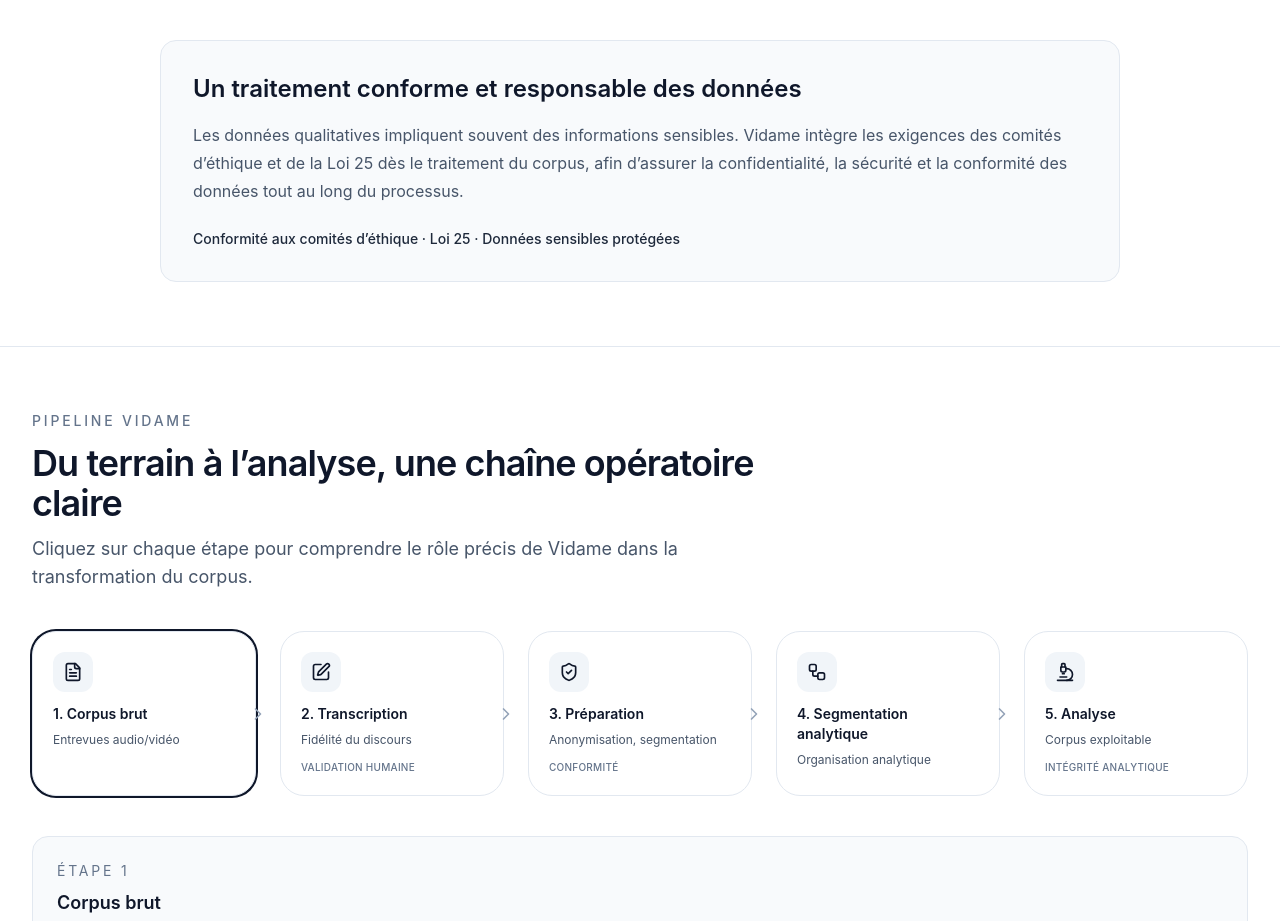
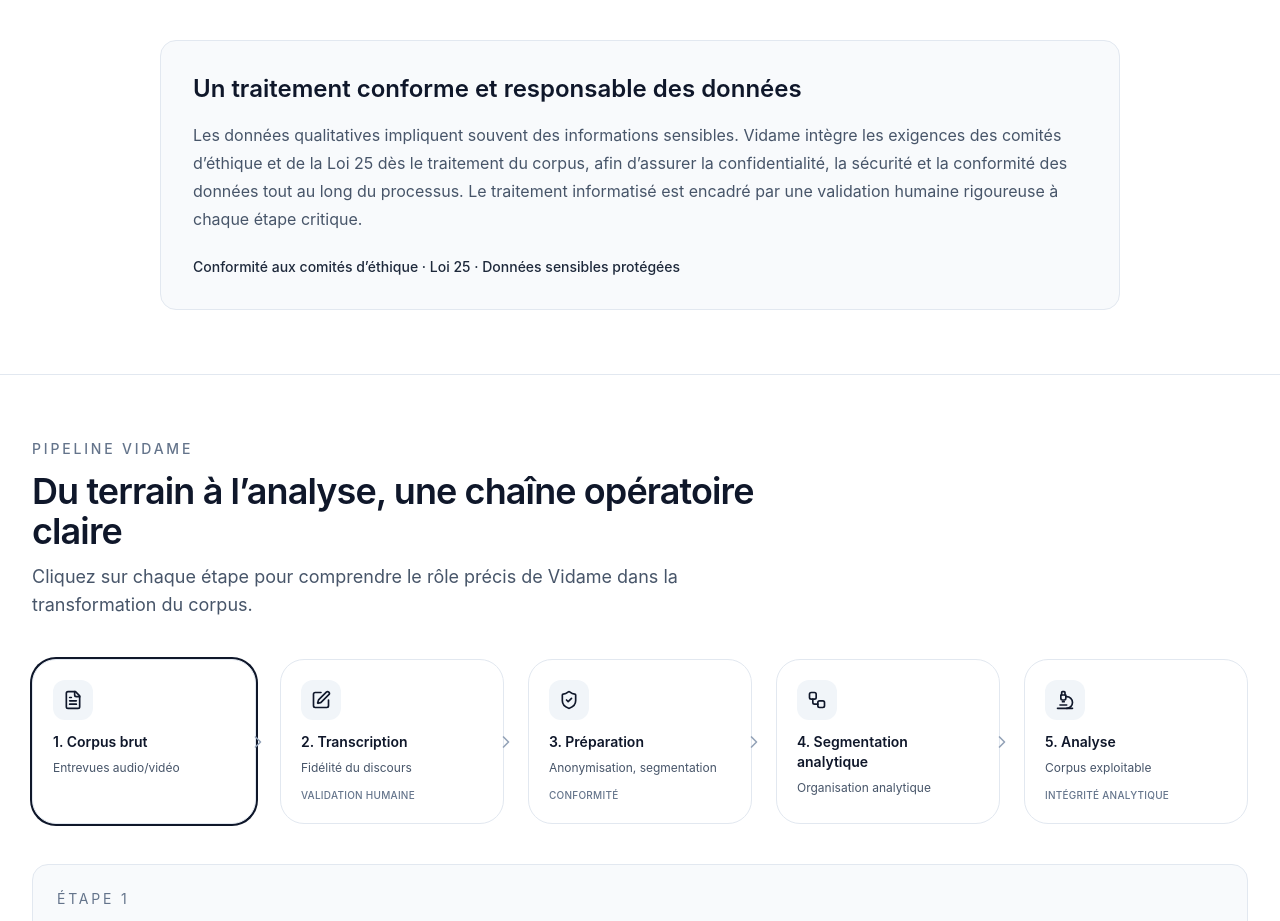
Before and after one commit to momopro21/vidame-recherche, a React (Vite) app: page / in a window 1280 px wide. Shown: the part 1100-2021 px from the top of the page. Built offline with nearby package versions, Linux system fonts and the light colour scheme; the HTML template or start-up script is replaced by a standard one.

Commit message:
Enhance data processing description with validation detail
Added a note about rigorous human validation in data processing.

```diff
--- a/src/App.tsx
+++ b/src/App.tsx
@@ -403,7 +403,7 @@ function Accueil({ setPage }: { setPage: (page: string) => void }) {
     </h2>
 
     <p className="mt-4 text-slate-600 leading-7">
-      Les données qualitatives impliquent souvent des informations sensibles. Vidame intègre les exigences des comités d’éthique et de la Loi 25 dès le traitement du corpus, afin d’assurer la confidentialité, la sécurité et la conformité des données tout au long du processus.
+      Les données qualitatives impliquent souvent des informations sensibles. Vidame intègre les exigences des comités d’éthique et de la Loi 25 dès le traitement du corpus, afin d’assurer la confidentialité, la sécurité et la conformité des données tout au long du processus. Le traitement informatisé est encadré par une validation humaine rigoureuse à chaque étape critique.
     </p>
 
     <div className="mt-6 text-sm font-medium text-slate-800">
```
